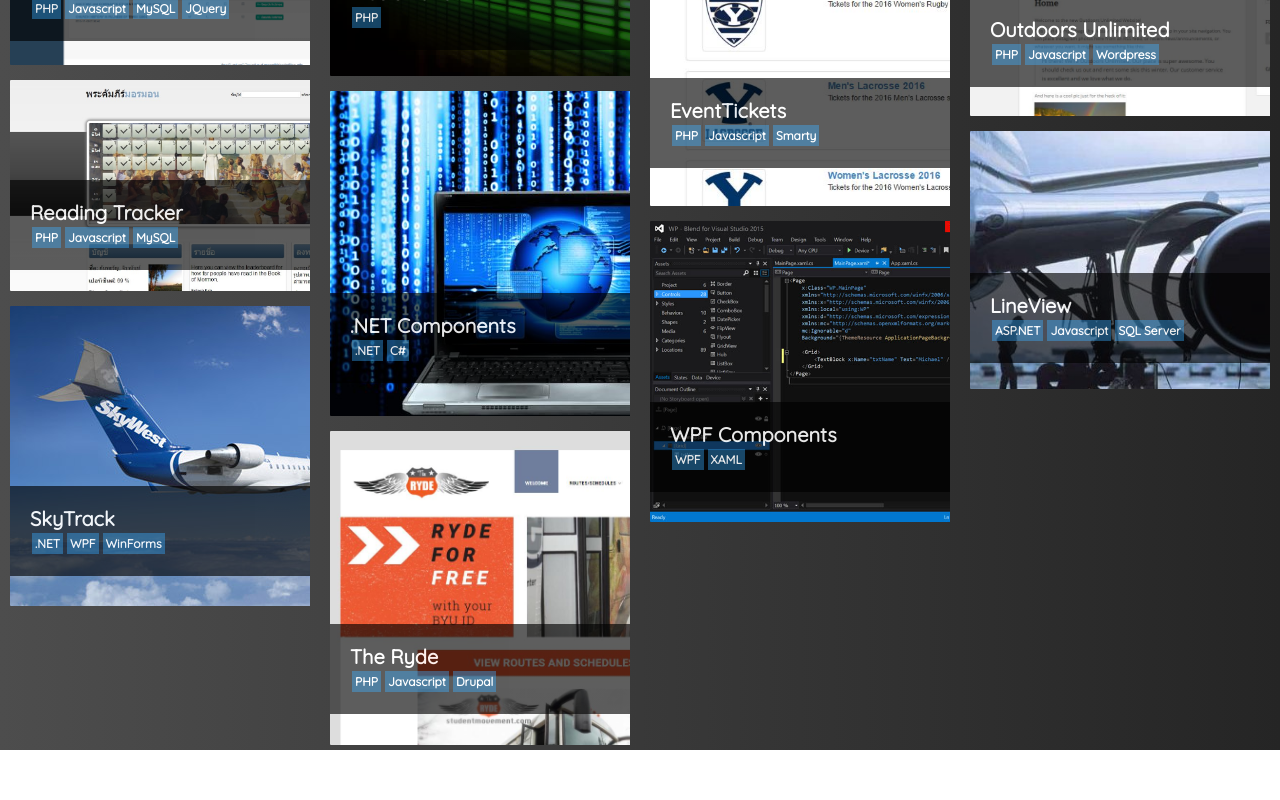
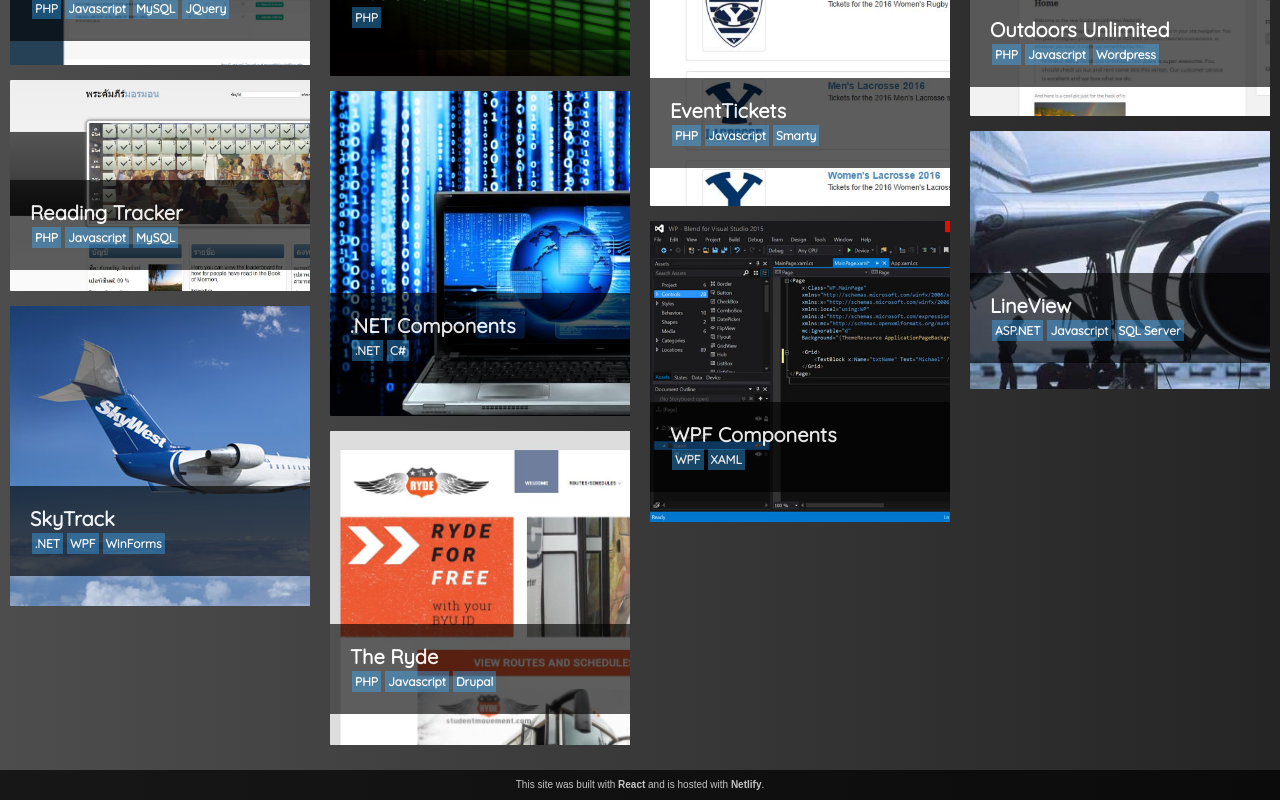
Before and after one commit to drewjex/Portfolio, a React app: page / in a window 1280 px wide. Shown: the part 258-1058 px from the top of the page. Before the commit the page ends 1008 px from the top, so only its background shows below. Built offline with nearby package versions, Linux system fonts and the light colour scheme.

Commit message:
added footer back

```diff
--- a/src/components/App.js
+++ b/src/components/App.js
@@ -81,6 +81,11 @@
 						})}
 					</Masonry>
 				</div>
+				<div className='footer-container'>
+					<div className="footer">
+						This site was built with <b>React</b> and is hosted with <b>Netlify</b>.
+					</div>
+				</div>
 			</div>
 		)
 	}
```
